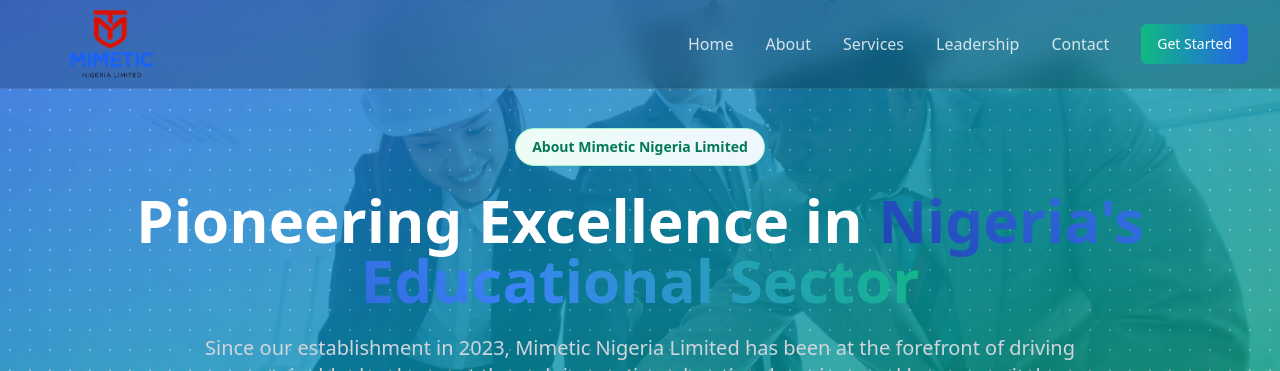
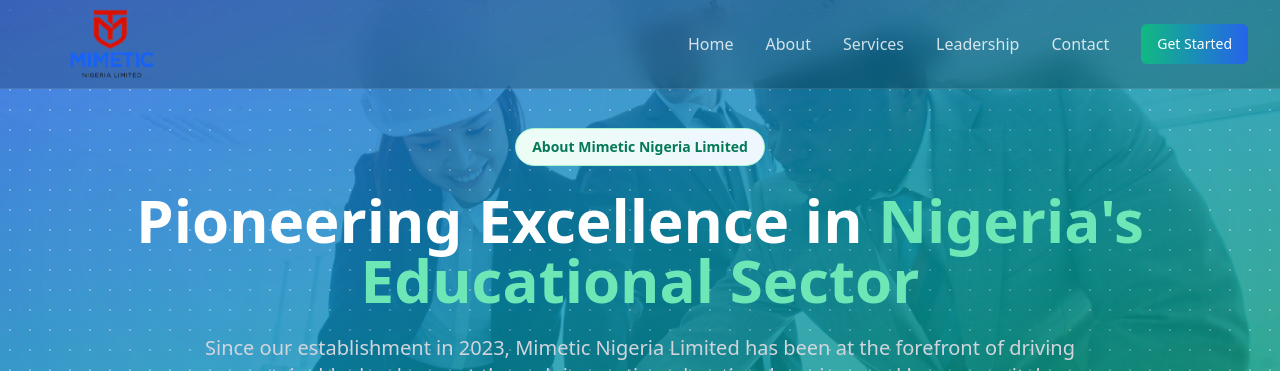
Before and after one commit to shamzconsult/Mermat-Portfolio, a Next.js app: page /about in a window 1280 px wide. Shown: the top 371 px of the page. Built offline with nearby package versions, Linux system fonts and the light colour scheme.

Commit message:
Hero text adjustment

```diff
--- a/app/about/page.tsx
+++ b/app/about/page.tsx
@@ -91,7 +91,7 @@ export default function AboutPage() {
           </Badge>
           <h1 className="text-5xl lg:text-6xl font-bold text-white mb-6">
             Pioneering Excellence in
-            <span className="text-gradient"> Nigeria&apos;s Educational Sector</span>
+            <span className="text-emerald-300 shimmer"> Nigeria&apos;s Educational Sector</span>
           </h1>
           <p className="text-xl text-gray-300 max-w-4xl mx-auto">
             Since our establishment in 2023, Mimetic Nigeria Limited has been at the forefront of driving sustainable
--- a/app/contact/page.tsx
+++ b/app/contact/page.tsx
@@ -142,7 +142,7 @@ export default function ContactPage() {
           </Badge>
           <h1 className="text-5xl lg:text-6xl font-bold text-white mb-6">
             Let&apos;s Build Something
-            <span className="text-gradient"> Amazing Together</span>
+            <span className="text-emerald-300 shimmer"> Amazing Together</span>
           </h1>
           <p className="text-xl text-gray-300 max-w-4xl mx-auto">
             Ready to transform your vision into reality? Our team of experts is here to help you achieve your goals
--- a/app/leadership/page.tsx
+++ b/app/leadership/page.tsx
@@ -79,7 +79,7 @@ export default function LeadershipPage() {
           </Badge>
           <h1 className="text-5xl lg:text-6xl font-bold text-white mb-6">
             Visionary Leaders Driving
-            <span className="text-gradient"> Excellence</span>
+            <span className="text-emerald-300 shimmer"> Excellence</span>
           </h1>
           <p className="text-xl text-gray-200 max-w-4xl mx-auto">
             Meet the experienced professionals who guide Mimetic Nigeria Limited&apos;s strategic direction, ensuring
```
